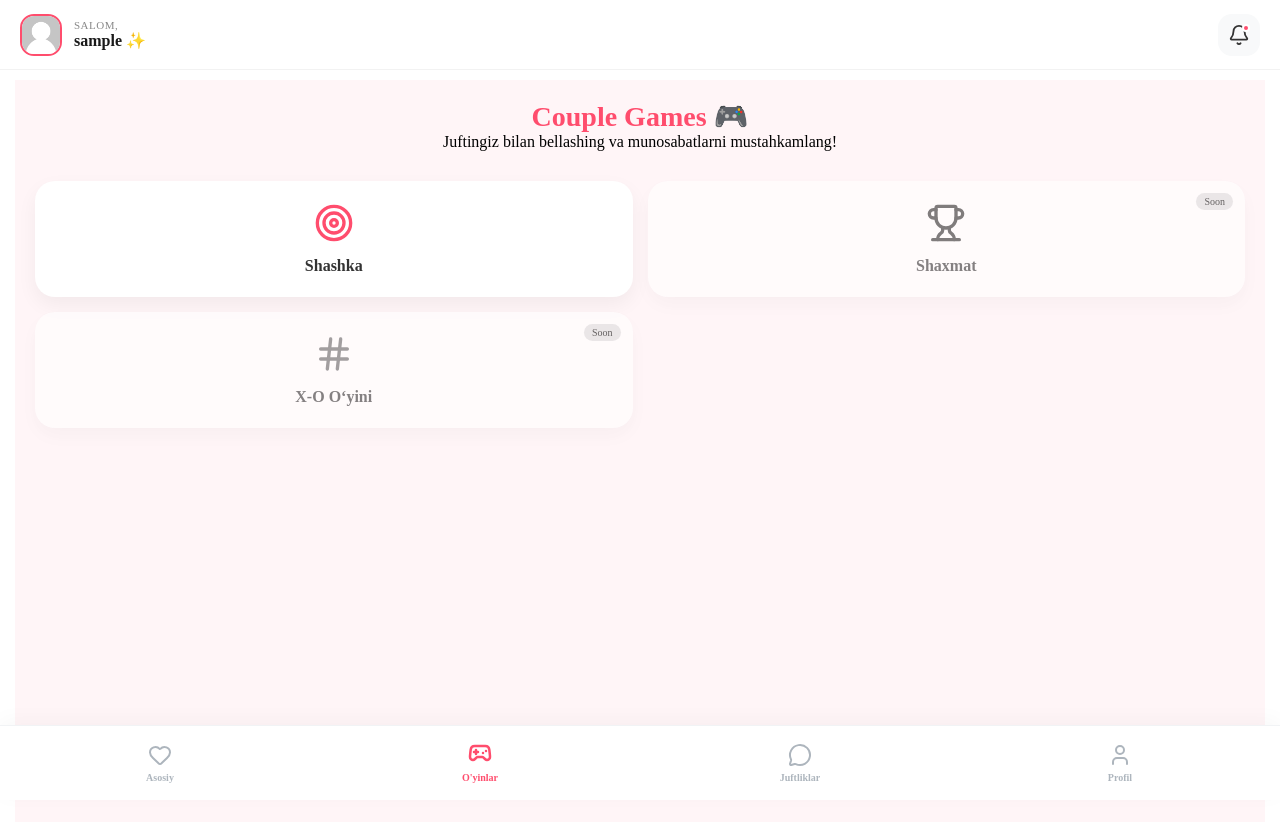
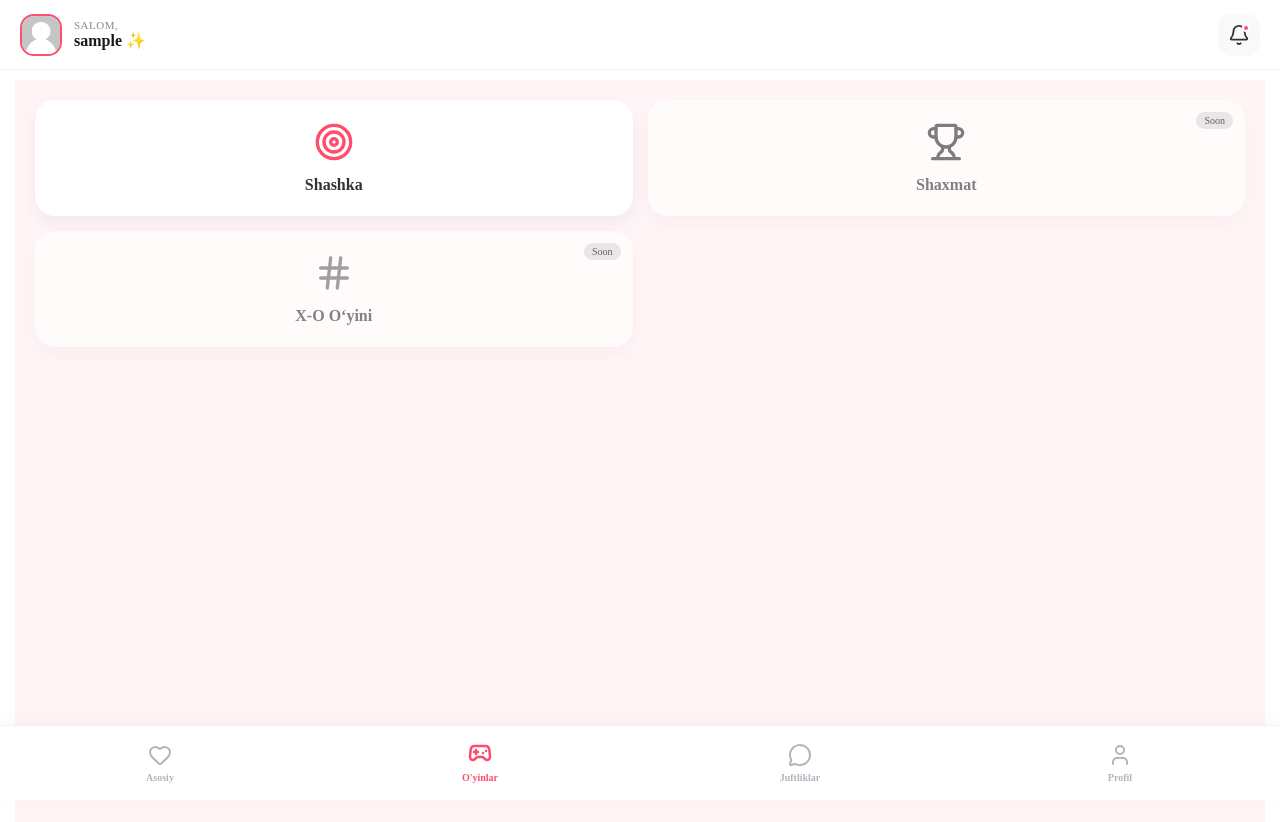
Before and after one commit to ibrohimovich884/love-island, a React (Vite) app: page /games in a window 1280 px wide. Shown: the top 822 px of the page. Built offline with nearby package versions, Linux system fonts and the light colour scheme; sample sign-in values are in the browser's storage.

Commit message:
Checkers game link

```diff
--- a/src/pages/Games.jsx
+++ b/src/pages/Games.jsx
@@ -1,3 +1,4 @@
+
 import React from 'react';
 import { useNavigate } from 'react-router-dom';
 import { Trophy, Target, Hash } from 'lucide-react';
@@ -12,10 +13,11 @@ const Games = () => {
             name: 'Shashka',
             icon: <Target size={40} />,
             color: '#ff4d6d',
-            path: 'http://localhost:5174', // O'yinning alohida manzili
+            // DEPLOY qilingan manzilingizni shu yerga yozing
+            path: 'https://checkers-one-two.vercel.app',
             active: true
         },
-        {
+         {
             id: 'chess',
             name: 'Shaxmat',
             icon: <Trophy size={40} />,
@@ -31,6 +33,7 @@ const Games = () => {
             path: '#',
             active: false // Hali tayyor emas
         }
+        // ... boshqa o'yinlar
     ];
 
     const handlePlay = (game) => {
@@ -39,18 +42,24 @@ const Games = () => {
             return;
         }
 
+        // 1. LocalStorage'dan tokenni qidiramiz
         const token = localStorage.getItem('token');
-        // O'yinga tokenni URL orqali uzatish
+
+        if (!token) {
+            // Agar foydalanuvchi login qilmagan bo'lsa
+            alert("O'yinni boshlash uchun iltimos tizimga kiring!");
+            navigate('/login');
+            return;
+        }
+
+        // 2. Tokenni URL parametr sifatida qo'shib, o'yinga yuboramiz
+        // "auth_token" kalit so'zi bilan yuboramiz
         window.location.href = `${game.path}?auth_token=${token}`;
     };
 
     return (
         <div className="games-container">
-            <div className="games-header">
-                <h1>Couple Games 🎮</h1>
-                <p>Juftingiz bilan bellashing va munosabatlarni mustahkamlang!</p>
-            </div>
-
+            {/* ... JSX qismi o'zgarmaydi ... */}
             <div className="games-grid">
                 {gamesList.map((game) => (
                     <div
@@ -59,9 +68,7 @@ const Games = () => {
                         onClick={() => handlePlay(game)}
                         style={{ '--game-color': game.color }}
                     >
-                        <div className="game-icon-wrapper">
-                            {game.icon}
-                        </div>
+                        <div className="game-icon-wrapper">{game.icon}</div>
                         <h3>{game.name}</h3>
                         {!game.active && <span className="status-badge">Soon</span>}
                     </div>
--- a/src/services/api.jsx
+++ b/src/services/api.jsx
@@ -1,7 +1,8 @@
 import axios from 'axios';
 
 const api = axios.create({
-    baseURL: 'https://love-island-server.onrender.com/api', // Backend portingiz http://localhost:5000/api
+    baseURL: 'https://love-island-server.onrender.com/api',
+    // baseURL: 'http://localhost:5000/api',
 });
 
 // Har safar so'rov ketganda tokenni tekshirib, Headerga qo'shadi
```
